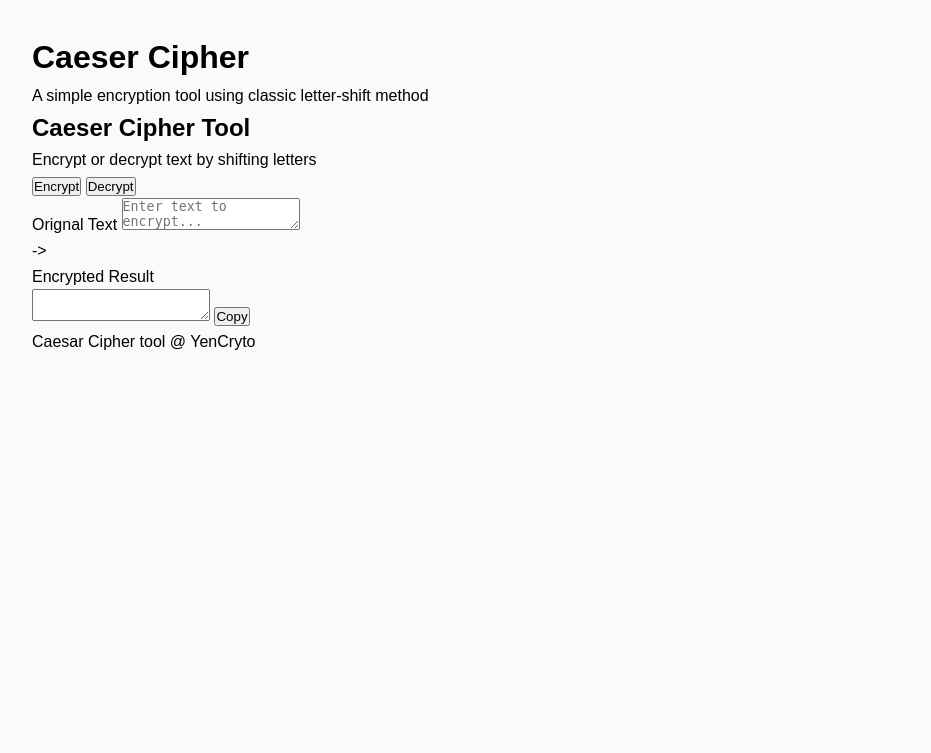
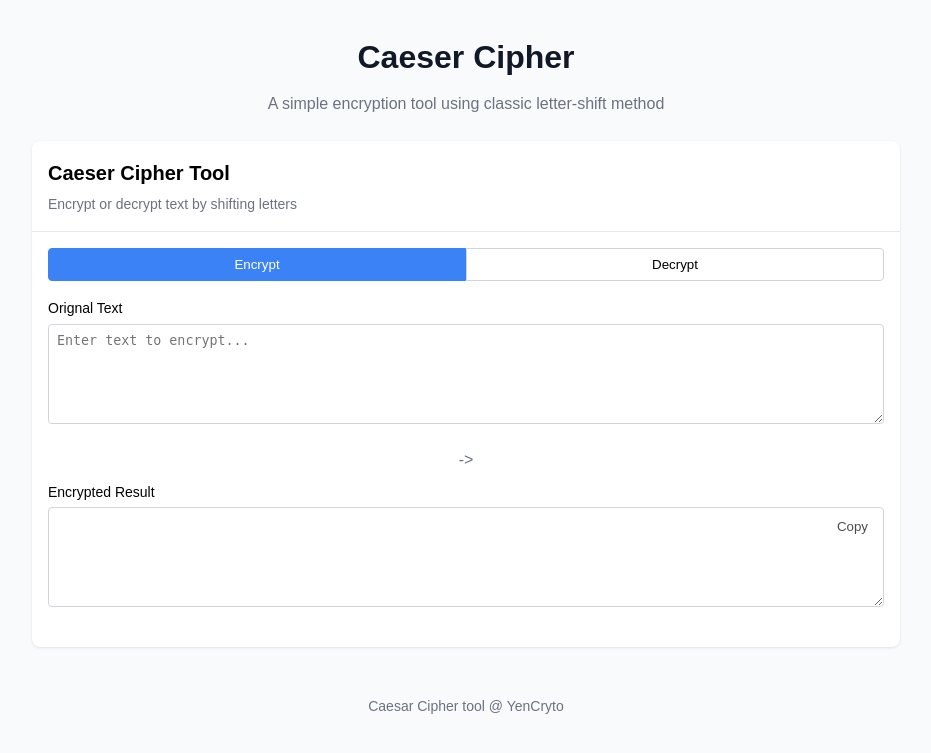
Before and after one commit to aftabkapsi/yenCrypto, a Flask app: page / in a window 1280 px wide. Shown: the top 753 px of the page, without its empty margins (174-1105 px from the left). Run offline with Flask 3, Linux system fonts and the light colour scheme.

Commit message:
Update style.css

```diff
--- a/static/style.css
+++ b/static/style.css
@@ -16,3 +16,141 @@ body {
     margin: 0 auto;
     padding: 2rem 1rem;
 }
+
+header {
+    text-align: center;
+    margin-bottom: 1.5rem;
+}
+
+header h1 {
+    font-size: 2rem;
+    margin-bottom: 0.5rem;
+    color: #111827;
+}
+
+header p {
+    color: #6b7280;
+}
+
+.card {
+    background-color: white;
+    border-radius: 0.5rem;
+    box-shadow: 0 1px 3px rgba(0, 0, 0, 0.1);
+}
+
+.card-header {
+    border-bottom: 1px solid #e5e7eb;
+    padding: 1rem;
+}
+
+.card-header h2 {
+    font-size: 1.25rem;
+    margin-bottom: 0.25rem;
+}
+
+.card-header p {
+    color: #6b7280;
+    font-size: 0.875rem;
+}
+
+.card-content {
+    padding: 1rem;
+}
+
+.tabs {
+    display: grid;
+    grid-template-columns: 1fr 1fr;
+    margin-bottom: 1rem;
+}
+
+.tab {
+    padding: 0.5rem;
+    text-align: center;
+    background: none;
+    border: 1px solid #d1d5db;
+    cursor: pointer;
+}
+
+.tab:first-child {
+    border-radius: 0.25rem 0 0 0.25rem;
+}
+
+.tab:last-child {
+    border-radius: 0 0.25rem 0.25rem 0;
+}
+
+.tab.active {
+    background-color: #3b82f6;
+    color: white;
+    border-color: #3b82f6;
+}
+
+.form-group {
+    margin-bottom: 1rem;
+}
+
+label {
+    display: block;
+    font-size: 0.875rem;
+    font-weight: 500;
+    margin-bottom: 0.25rem;
+}
+
+.slider-container {
+    display: flex;
+    gap: 0.75rem;
+    align-items: center;
+}
+
+input[type="range"] {
+    flex: 1;
+}
+
+input[type="number"] {
+    width: 4rem;
+    padding: 0.25rem;
+    border: 1px solid #d1d5db;
+    border-radius: 0.25rem;
+}
+
+textarea {
+    width: 100%;
+    min-height: 100px;
+    padding: 0.5rem;
+    border: 1px solid #d1d5db;
+    border-radius: 0.25rem;
+    resize: vertical;
+}
+
+.arrow {
+    text-align: center;
+    margin: 0.5rem 0;
+    color: #6b7280;
+}
+
+.output-container {
+    position: relative;
+}
+
+.copy-btn {
+    position: absolute;
+    top: 0.5rem;
+    right: 0.5rem;
+    background: none;
+    border: none;
+    padding: 0.25rem 0.5rem;
+    cursor: pointer;
+    opacity: 0.7;
+}
+
+.copy-btn:hover {
+    opacity: 1;
+}
+
+footer {
+    text-align: center;
+    padding: 1rem 0;
+    font-size: 0.875rem;
+    color: #6b7280;
+    margin-top: 2rem;
+}
```
